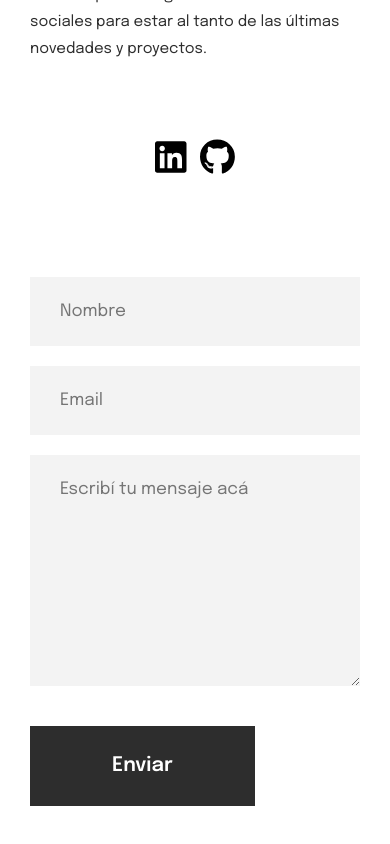
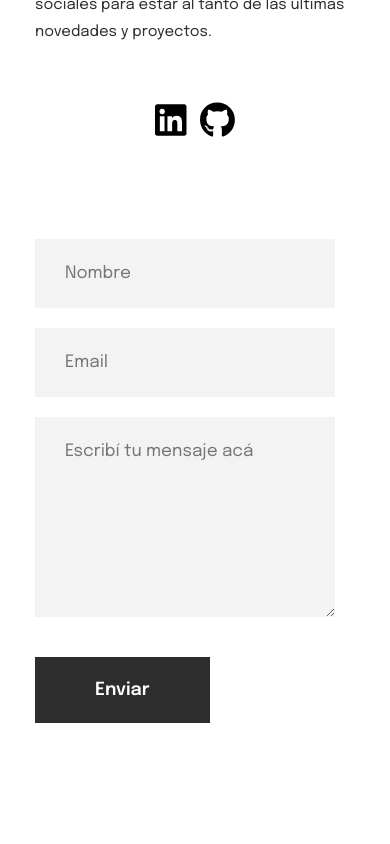
Before and after one commit to jimenabelentorrilla/portfolio-jimena-belen, a React (Vite) app: page / in a window 390 px wide. Shown: the part 3108-3952 px from the top of the page. After the commit the page ends 3909 px from the top, so only its background shows below. Built offline with nearby package versions, Linux system fonts and the light colour scheme.

Commit message:
form mobile

```diff
--- a/src/components/Footer/Footer.css
+++ b/src/components/Footer/Footer.css
@@ -115,11 +115,12 @@
   /**mq**/
   @media (width < 575.99px){
     .row-footer {
-      height: 1200px;
+      height: 1100px;
       align-items: center;
     }
     .card-footer{
       align-items: center;
+      gap:40px;
     }
     .gap-ftr {
       display: flex;
@@ -131,10 +132,15 @@
       font-size: 15px;
   }
     .input-footer input {
-      width: 330px;
+      width: 300px;
     }
     .text-area{
-      width:330px;
+      width:300px;
+      height: 200px;
+    }
+    .btn-form{
+      padding:18px 60px;
+      font-size: 18px;
     }
   }
   @media (min-width: 576px) and (max-width: 767.99px){
```
